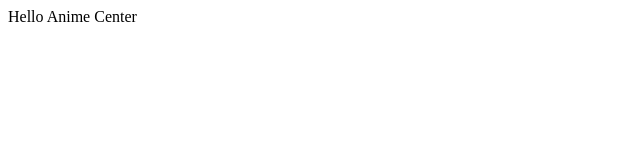
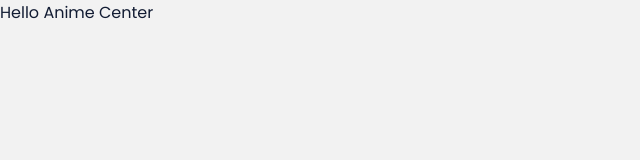
Before and after one commit to ValentinaBacherer/anime-gallery, a React (Create React App) app: page / in a window 1280 px wide. Shown: the top 160 px of the page, without its empty margins (0-640 px from the left). Built offline with nearby package versions, Linux system fonts and the light colour scheme.

Commit message:
styled-component: theme and GlogalStyle

```diff
--- a/public/index.html
+++ b/public/index.html
@@ -6,6 +6,12 @@
     <meta name="viewport" content="width=device-width, initial-scale=1" />
     <meta name="theme-color" content="#000000" />
     <meta name="description" content="Anime World App" />
+    <link rel="preconnect" href="https://fonts.googleapis.com" />
+    <link rel="preconnect" href="https://fonts.gstatic.com" crossorigin />
+    <link
+      href="https://fonts.googleapis.com/css2?family=Poppins:wght@300;400;600;700;800;900&display=swap"
+      rel="stylesheet"
+    />
 
     <title>Anime World</title>
   </head>
--- /dev/null
+++ b/src/common/styles/theme.ts
@@ -0,0 +1,15 @@
+import { DefaultTheme } from 'styled-components'
+
+const theme: DefaultTheme = {
+  borderRadius: '16px',
+
+  colors: {
+    main: '#9C27B0',
+    secondary: '#4DD0E1',
+    text: '#121C33',
+    body: '#F2F2F2',
+    card: '#FFF',
+  },
+}
+
+export default theme
--- /dev/null
+++ b/src/components/styles/Global.ts
@@ -0,0 +1,53 @@
+import { createGlobalStyle } from 'styled-components'
+
+const GlobalStyle = createGlobalStyle`
+
+* {
+    box-sizing: border-box;
+    margin: 0;
+    padding: 0;
+}
+
+body {
+    background: ${({ theme }) => theme.colors.body};
+    color: ${({ theme }) => theme.colors.text};
+    font-family: 'Poppins', sans-serif;
+    margin:0;
+}
+
+p {
+    font-size: 0.75rem;
+    opacity: 0.6;
+}
+
+span {
+    font-size: 0.75rem;
+    opacity: 0.6;
+}
+
+h1 {
+    font-size: 2rem;
+    font-weight: 800;
+}
+
+h2 {
+    font-size: 1rem;
+    font-weight: 600;
+}
+
+h3 {
+    font-size: 0.75rem;
+    font-weight: 600;
+}
+
+h4 {
+    font-size: 0.75rem;
+    font-weight: 600;
+}
+
+img {
+    max-width: 100%;
+}
+`
+
+export default GlobalStyle
--- a/src/index.tsx
+++ b/src/index.tsx
@@ -3,12 +3,18 @@ import ReactDOM from 'react-dom/client'
 import App from './App'
 import { ApolloProvider } from '@apollo/client'
 import client from './common/apollo-client'
+import { ThemeProvider } from 'styled-components'
+import theme from './common/styles/theme'
+import GlobalStyle from './components/styles/Global'
 
 const root = ReactDOM.createRoot(document.getElementById('root') as HTMLElement)
 root.render(
   <React.StrictMode>
     <ApolloProvider client={client}>
-      <App />
+      <ThemeProvider theme={theme}>
+        <GlobalStyle />
+        <App />
+      </ThemeProvider>
     </ApolloProvider>
   </React.StrictMode>
 )
```
Also changed, not shown: src/styled.d.ts (added, +15 -0 lines).
